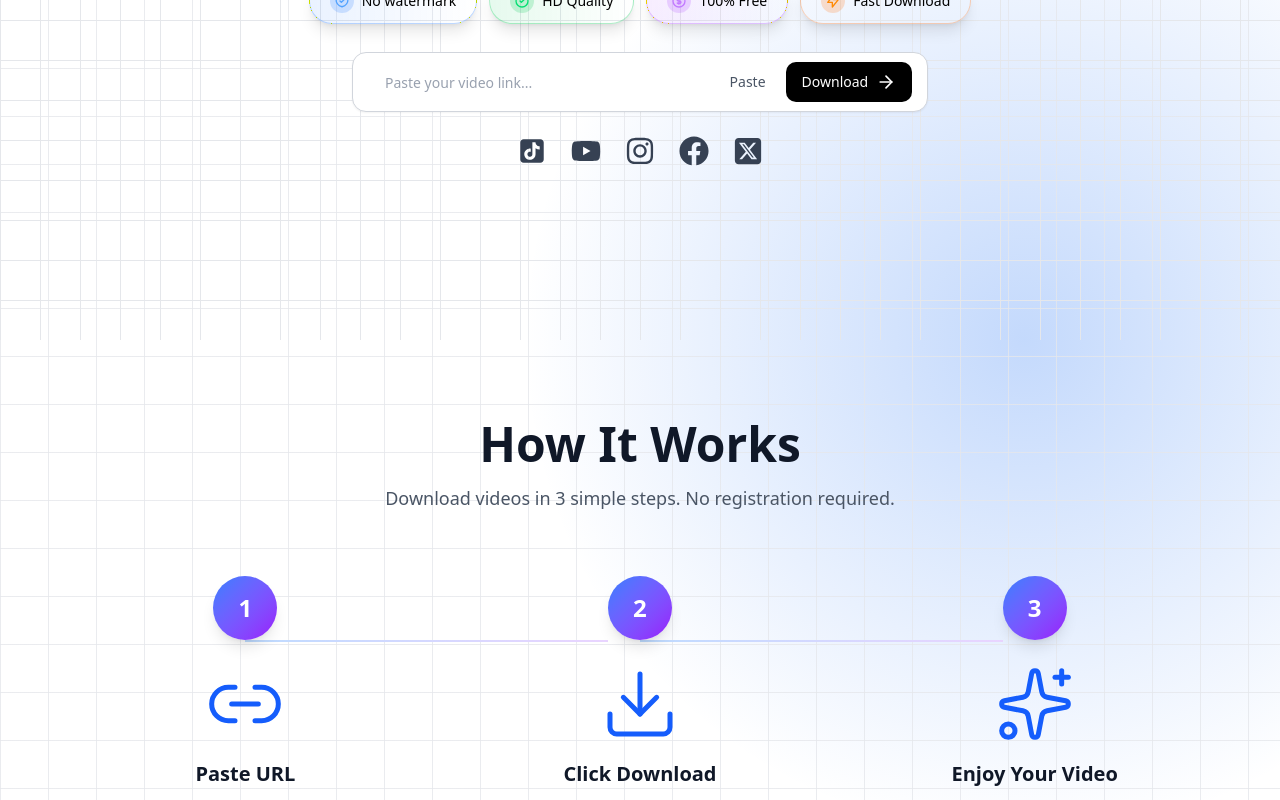
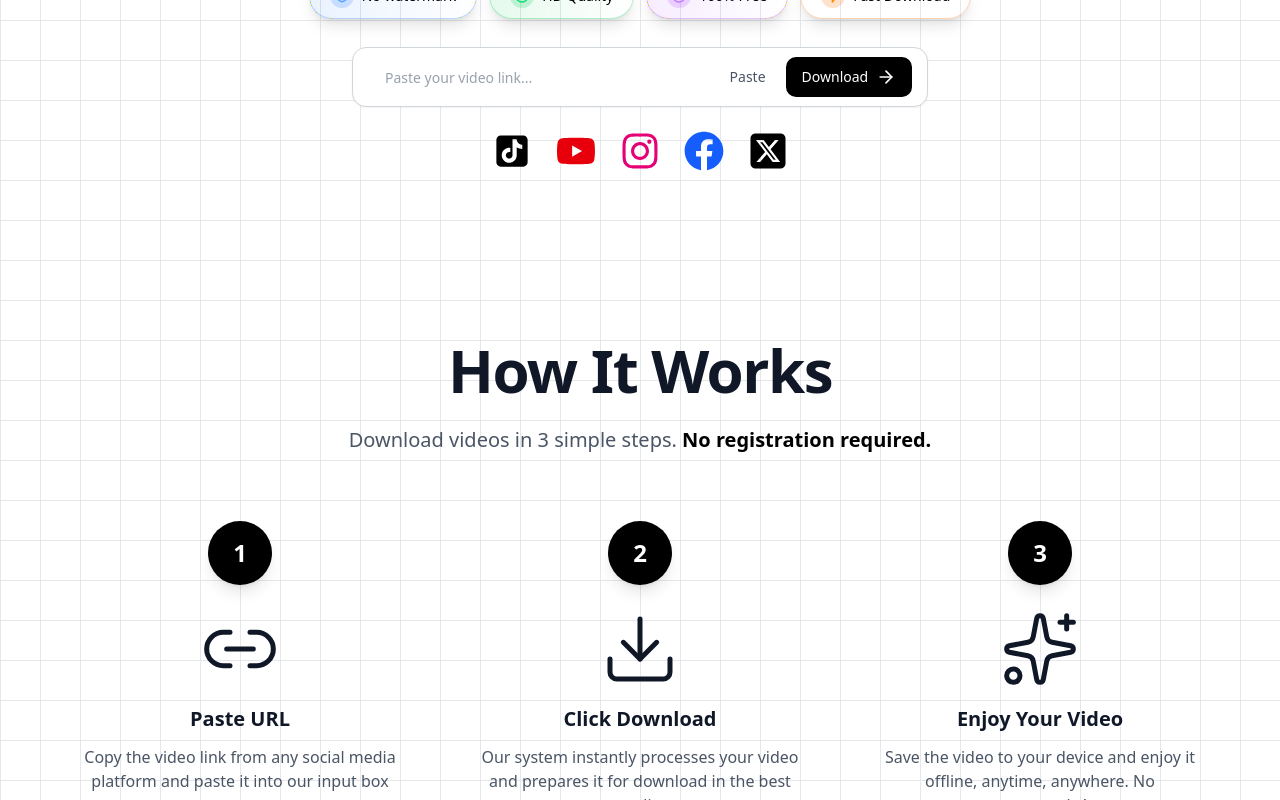
Before and after one commit to afganirw07/Social-Media-Downloader, a Next.js app: page / in a window 1280 px wide. Shown: the part 460-1260 px from the top of the page. Built offline with nearby package versions, Linux system fonts and the light colour scheme.

Commit message:
feat: create initial landing page structure including Hero and How It Works sections.

```diff
--- a/app/page.tsx
+++ b/app/page.tsx
@@ -8,19 +8,6 @@ export default function Home() {
   return (
     <>
       <div className="min-h-screen w-full bg-white relative">
-  {/* Dual Gradient Overlay Background */}
-  <div
-    className="absolute inset-0 z-0"
-    style={{
-      backgroundImage: `
-        linear-gradient(to right, rgba(229,231,235,0.8) 1px, transparent 1px),
-        linear-gradient(to bottom, rgba(229,231,235,0.8) 1px, transparent 1px),
-        radial-gradient(circle 500px at 20% 80%, rgba(139,92,246,0.3), transparent),
-        radial-gradient(circle 500px at 80% 20%, rgba(59,130,246,0.3), transparent)
-      `,
-      backgroundSize: "48px 48px, 48px 48px, 100% 100%, 100% 100%",
-    }}
-  />
 
         {/* HERO */}
         <section className="relative z-0 min-h-screen">
@@ -34,12 +21,12 @@ export default function Home() {
 
         {/* FEATURES */}
         <section className="relative z-10 min-h-screen">
-        <Features/>
+          <Features />
         </section>
 
         {/* PLATFORMS */}
         <section className="relative z-10 min-h-screen">
-        <Platforms/>
+          <Platforms />
         </section>
       </div>
     </>
--- a/components/landingpage/how-it-works/step-card.tsx
+++ b/components/landingpage/how-it-works/step-card.tsx
@@ -8,19 +8,15 @@ interface StepCardProps {
 export default function StepCard({ number, title, description, icon }: StepCardProps) {
   return (
     <div className="relative group">
-      {/* Connection Line (hidden on last item) */}
-      <div className="hidden lg:block absolute top-16 left-1/2 w-full h-0.5 bg-linear-to-r from-blue-200 to-purple-200 -z-10 group-last:hidden">
-        <div className="absolute inset-0 bg-linear-to-r from-blue-500 to-purple-500 scale-x-0 group-hover:scale-x-100 transition-transform duration-500 origin-left" />
-      </div>
 
       <div className="flex flex-col items-center text-center">
         {/* Number Badge */}
-        <div className="w-16 h-16 rounded-full bg-linear-to-br from-blue-500 to-purple-600 text-white font-bold text-2xl flex items-center justify-center mb-6 shadow-lg group-hover:scale-110 transition-transform duration-300">
+        <div className="w-16 h-16 rounded-full bg-linear-to-br bg-black text-white font-bold text-2xl flex items-center justify-center mb-6 shadow-lg group-hover:scale-110 transition-transform duration-300">
           {number}
         </div>
 
         {/* Icon */}
-        <div className="w-20 h-20 mb-4 text-blue-600 group-hover:text-purple-600 transition-colors duration-300">
+        <div className="w-20 h-20 mb-4 text-gray-900 group-hover:text-black transition-colors duration-300">
           {icon}
         </div>
 
--- a/components/sections/hero.tsx
+++ b/components/sections/hero.tsx
@@ -73,8 +73,8 @@ export default function Hero() {
                 <div className="flex gap-6 mt-6 text-3xl text-gray-700">
                     <Tooltip>
                         <TooltipTrigger asChild>
-                            <div className="hover:text-black transition-all cursor-pointer hover:scale-110">
-                                <AiFillTikTok />
+                            <div className="text-black transition-all cursor-pointer hover:scale-110">
+                                <AiFillTikTok className="w-10 h-10" />
                             </div>
                         </TooltipTrigger>
                         <TooltipContent>
@@ -84,8 +84,8 @@ export default function Hero() {
 
                     <Tooltip>
                         <TooltipTrigger asChild>
-                            <div className="hover:text-red-600 transition-all cursor-pointer hover:scale-110">
-                                <FaYoutube />
+                            <div className="text-red-600 transition-all cursor-pointer hover:scale-110">
+                                <FaYoutube className="w-10 h-10"/>
                             </div>
                         </TooltipTrigger>
                         <TooltipContent>
@@ -95,8 +95,8 @@ export default function Hero() {
 
                     <Tooltip>
                         <TooltipTrigger asChild>
-                            <div className="hover:text-pink-600 transition-all cursor-pointer hover:scale-110">
-                                <FaInstagram />
+                            <div className="text-pink-600 transition-all cursor-pointer hover:scale-110">
+                                <FaInstagram className="w-10 h-10"/>
                             </div>
                         </TooltipTrigger>
                         <TooltipContent>
@@ -106,8 +106,8 @@ export default function Hero() {
 
                     <Tooltip>
                         <TooltipTrigger asChild>
-                            <div className="hover:text-blue-600 transition-all cursor-pointer hover:scale-110">
-                                <FaFacebook />
+                            <div className="text-blue-600 transition-all cursor-pointer hover:scale-110">
+                                <FaFacebook className="w-10 h-10"/>
                             </div>
                         </TooltipTrigger>
                         <TooltipContent>
@@ -117,8 +117,8 @@ export default function Hero() {
 
                     <Tooltip>
                         <TooltipTrigger asChild>
-                            <div className="hover:text-black transition-all cursor-pointer hover:scale-110">
-                                <FaSquareXTwitter />
+                            <div className="text-black transition-all cursor-pointer hover:scale-110">
+                                <FaSquareXTwitter className="w-10 h-10"/>
                             </div>
                         </TooltipTrigger>
                         <TooltipContent>
--- a/components/sections/how-it-works.tsx
+++ b/components/sections/how-it-works.tsx
@@ -24,21 +24,21 @@ export default function HowItWorks() {
   ]
 
   return (
-    <div className="py-20 px-4 relative z-10">
+    <div className="bg-grid-fade px-4 relative z-10">
       <div className="max-w-6xl mx-auto">
 
         {/* Header */}
-        <div className="text-center mb-16">
-          <h2 className="text-4xl md:text-5xl font-bold text-gray-900 mb-4">
+        <div className="flex justify-center items-center flex-col text-center mb-16">
+          <h2 className="text-4xl md:text-6xl font-extrabold text-center text-gray-900 max-w-4xl tracking-tight mb-6">
             How It Works
           </h2>
-          <p className="text-lg text-gray-600 max-w-2xl mx-auto">
-            Download videos in 3 simple steps. No registration required.
+          <p className="text-lg md:text-xl text-center text-gray-600 max-w-2xl leading-relaxed">
+            Download videos in 3 simple steps. <span className="text-black font-semibold">No registration required.</span>
           </p>
         </div>
 
         {/* Steps */}
-        <div className="grid md:grid-cols-3 gap-12 lg:gap-8 mb-16">
+        <div className="grid md:grid-cols-3 gap-8 lg:gap-12 mb-20">
           {steps.map((step) => (
             <StepCard
               key={step.number}
@@ -53,14 +53,11 @@ export default function HowItWorks() {
         {/* CTA */}
         <div className="text-center">
           <a href="#home"
-            className="inline-flex items-center gap-2 px-8 py-4 bg-linear-to-r from-blue-600 to-purple-600 text-white font-semibold rounded-xl hover:from-blue-700 hover:to-purple-700 transition-all duration-300 shadow-lg hover:shadow-xl"
+            className="inline-flex items-center gap-3 px-10 py-5 bg-black text-white font-bold rounded-2xl hover:bg-gray-800 transition-all duration-300 shadow-xl hover:shadow-2xl hover:-translate-y-1"
           >
-            <Download className="w-5 h-5" />
+            <Download className="w-6 h-6" />
             Start Downloading Now
           </a>
-          <p className="text-sm text-gray-500 mt-4">
-            Free forever • No credit card required
-          </p>
         </div>
 
       </div>
```
Also changed, not shown: 1 other file (tests, documents, lock files or other folders). Lines whose indentation alone changed are shown as unchanged.
